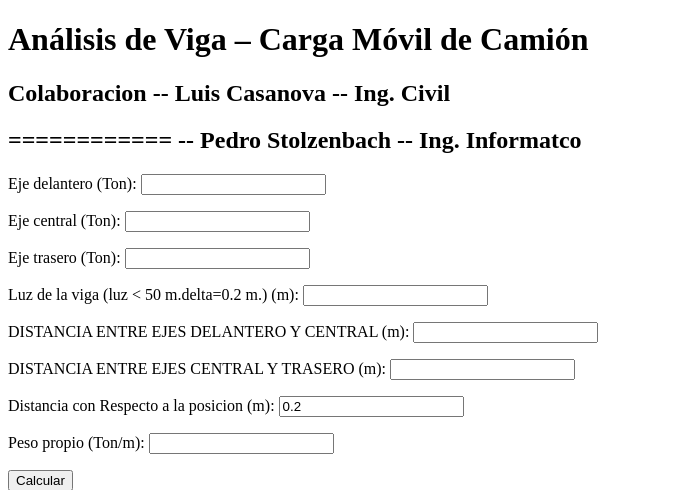
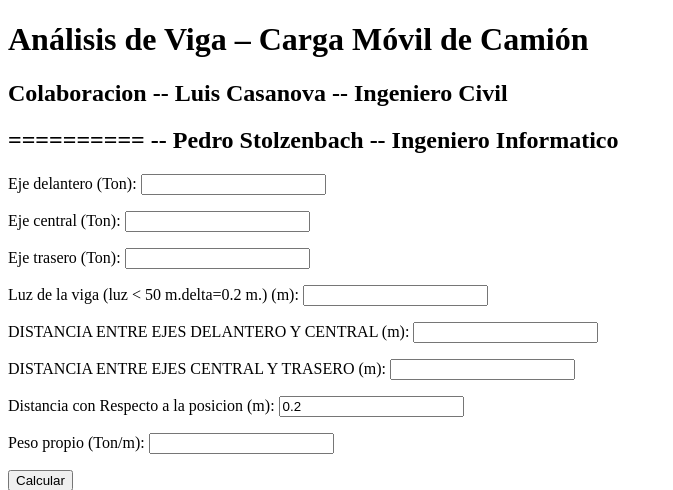
Before and after one commit to 3dalsur/camion, a Django app: page / in a window 1280 px wide. Shown: the top 490 px of the page, without its empty margins (0-673 px from the left). Run offline with Django 5.2, Linux system fonts and the light colour scheme.

Commit message:
Update index.html

```diff
--- a/calculo/templates/calculo/index.html
+++ b/calculo/templates/calculo/index.html
@@ -7,8 +7,8 @@
 <body>
 
     <h1>Análisis de Viga – Carga Móvil de Camión</h1>
-    <h2>Colaboracion -- Luis Casanova  -- Ing. Civil</h2>
-    <h2>============ -- Pedro Stolzenbach -- Ing. Informatco</h2>
+    <h2>Colaboracion -- Luis Casanova  -- Ingeniero Civil</h2>
+    <h2>========== -- Pedro Stolzenbach -- Ingeniero Informatico</h2>
     <form method="post">
         {% csrf_token %}
         {{ form.as_p }}
```
